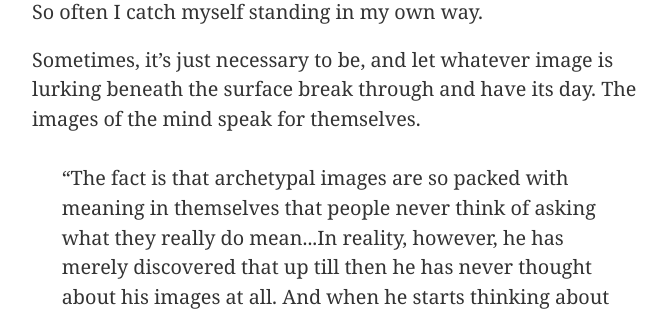
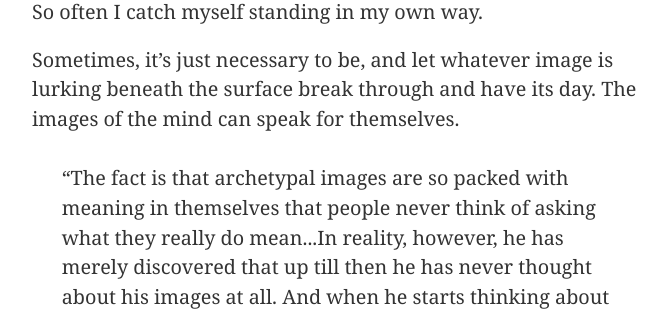
Before and after one commit to ellis-bio/ellisjalia, a Jekyll site: the page built from index.md, in a window 1280 px wide and 900 px high, scrolled down 955 px. Shown: the part 214-525 px from the top of the window, without its empty margins (302-969 px from the left). Built offline with Jekyll 4.4.1, drawn with Linux system fonts in a browser that asks for light colours.

Commit message:
ud to index + get out of your way.md

```diff
--- a/index.md
+++ b/index.md
@@ -30,7 +30,7 @@
 
 <p>So often I catch myself standing in my own way.</p>
 
-<p>Sometimes, it’s just necessary to be, and let whatever image is lurking beneath the surface break through and have its day. The images of the mind speak for themselves.</p>
+<p>Sometimes, it’s just necessary to be, and let whatever image is lurking beneath the surface break through and have its day. The images of the mind can speak for themselves.</p>
 
 <p style="margin: 1.5em;">“The fact is that archetypal images are so packed with meaning in themselves that people never think of asking what they really do mean...In reality, however, he has merely discovered that up till then he has never thought about his images at all. And when he starts thinking about them, he does so with the help of what he calls “reason”—which in point of fact is nothing more than the sum-total of all his prejudices and myopic views.” - Carl Jung</p>
 
```
Also changed, not shown: 2025/01/get-out-of-your-way.md (+1 -1 lines).
